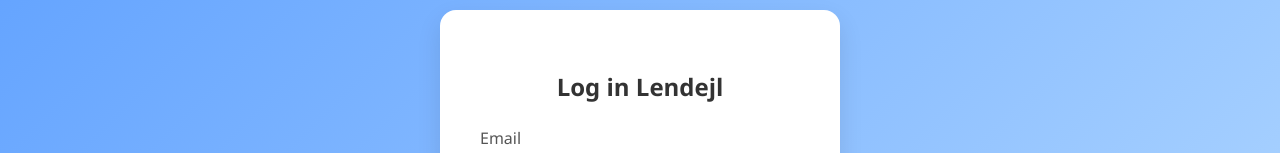
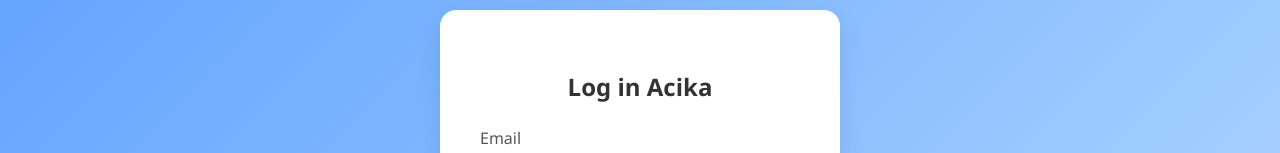
Before and after one commit to aleksandar234/Fullstack-file-manager-app, a website: page frontend/views/loginPage.html in a window 1280 px wide. Shown: the part 185-338 px from the top of the page. Drawn offline with Linux system fonts and the light colour scheme.

Commit message:
Acika testing

```diff
--- a/frontend/views/loginPage.html
+++ b/frontend/views/loginPage.html
@@ -10,7 +10,7 @@
 
 <body>
     <div class="login-box">
-        <h2>Log in Lendejl</h2>
+        <h2>Log in Acika</h2>
 
         <form id="loginForm">
             <div class="input-group">
```
Also changed, not shown: .github/workflows/ci.yml.
